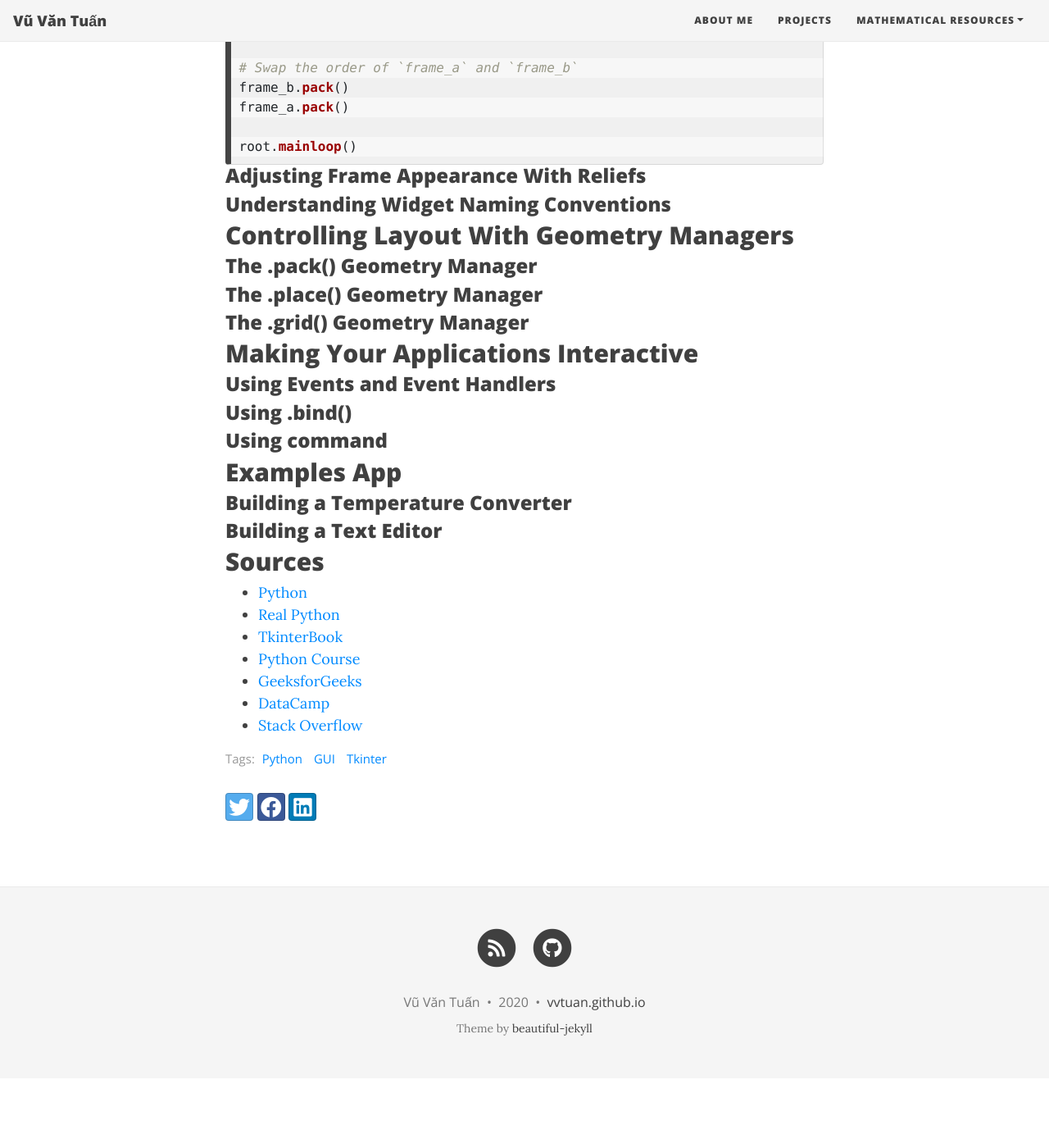
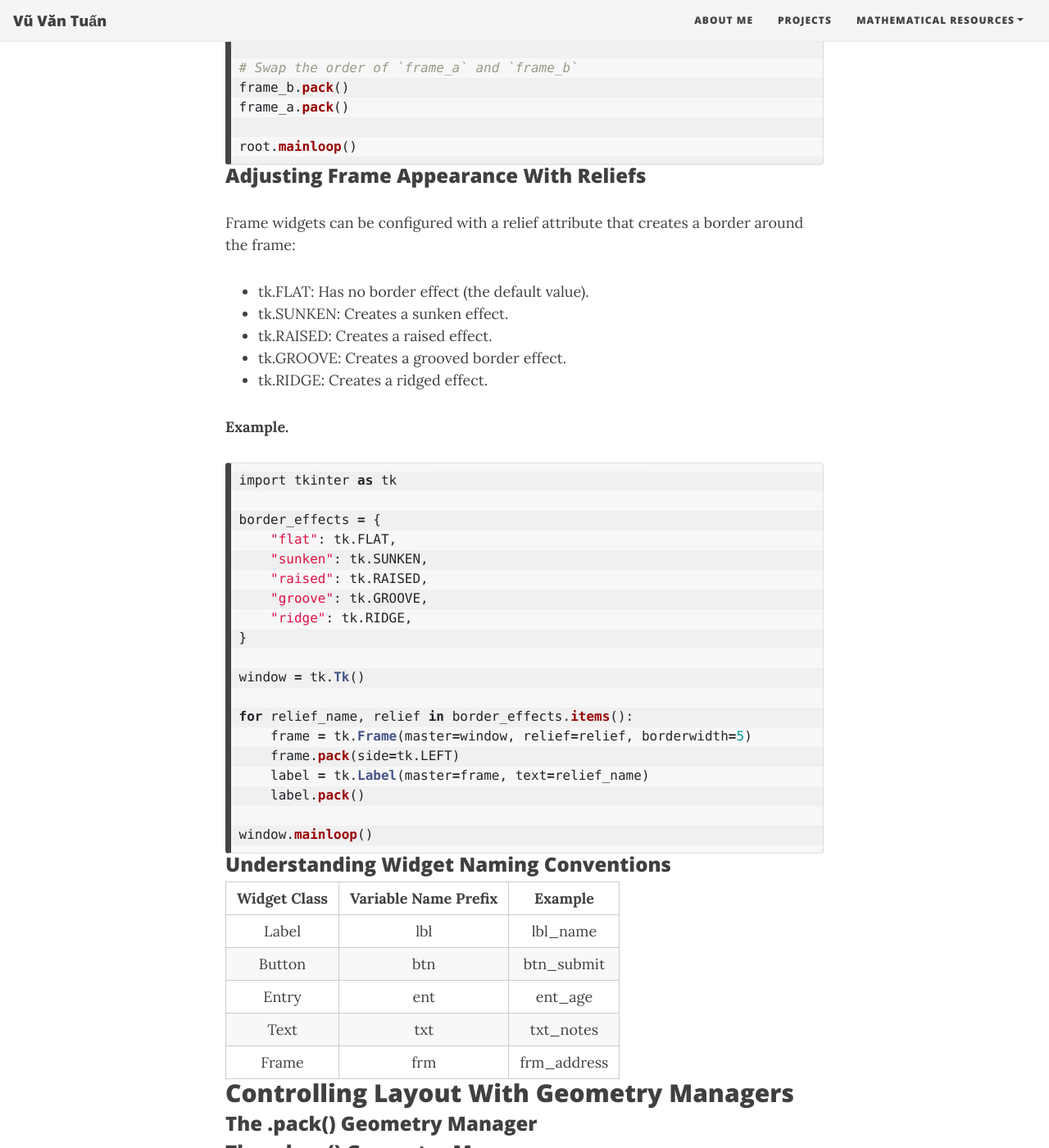
Before and after one commit to vvtuan/vvtuan.github.io, a Jekyll site: the page built from _posts/2020-07-06-tkinter-tutorial.md, in a window 1280 px wide and 1400 px high, scrolled down 6686 px. Shown: the whole window at 82% size. Built offline with Jekyll 4.4.1, drawn with Linux system fonts in a browser that asks for light colours; nearby versions of some CDN libraries; before the commit the page ends 8001 px from its top, so only the background shows below that.

Commit message:
'Update'

````diff
--- a/_posts/2020-07-06-tkinter-tutorial.md
+++ b/_posts/2020-07-06-tkinter-tutorial.md
@@ -286,10 +286,46 @@ root.mainloop()
 
 ### Adjusting Frame Appearance With Reliefs
 
+Frame widgets can be configured with a relief attribute that creates a border around the frame:
 
+- tk.FLAT: Has no border effect (the default value).
+- tk.SUNKEN: Creates a sunken effect.
+- tk.RAISED: Creates a raised effect.
+- tk.GROOVE: Creates a grooved border effect.
+- tk.RIDGE: Creates a ridged effect.
 
+**Example.**
+```python
+import tkinter as tk
+
+border_effects = {
+    "flat": tk.FLAT,
+    "sunken": tk.SUNKEN,
+    "raised": tk.RAISED,
+    "groove": tk.GROOVE,
+    "ridge": tk.RIDGE,
+}
+
+window = tk.Tk()
+
+for relief_name, relief in border_effects.items():
+    frame = tk.Frame(master=window, relief=relief, borderwidth=5)
+    frame.pack(side=tk.LEFT)
+    label = tk.Label(master=frame, text=relief_name)
+    label.pack()
+
+window.mainloop()
+```
 
 ### Understanding Widget Naming Conventions
+
+| Widget Class | Variable Name Prefix |	Example
+| :---: | :---: | :---:|
+| Label |	lbl | lbl_name |
+| Button | btn | btn_submit |
+| Entry | ent | ent_age |
+| Text | txt | txt_notes |
+| Frame | frm | frm_address |
 
 ## Controlling Layout With Geometry Managers
 
````
